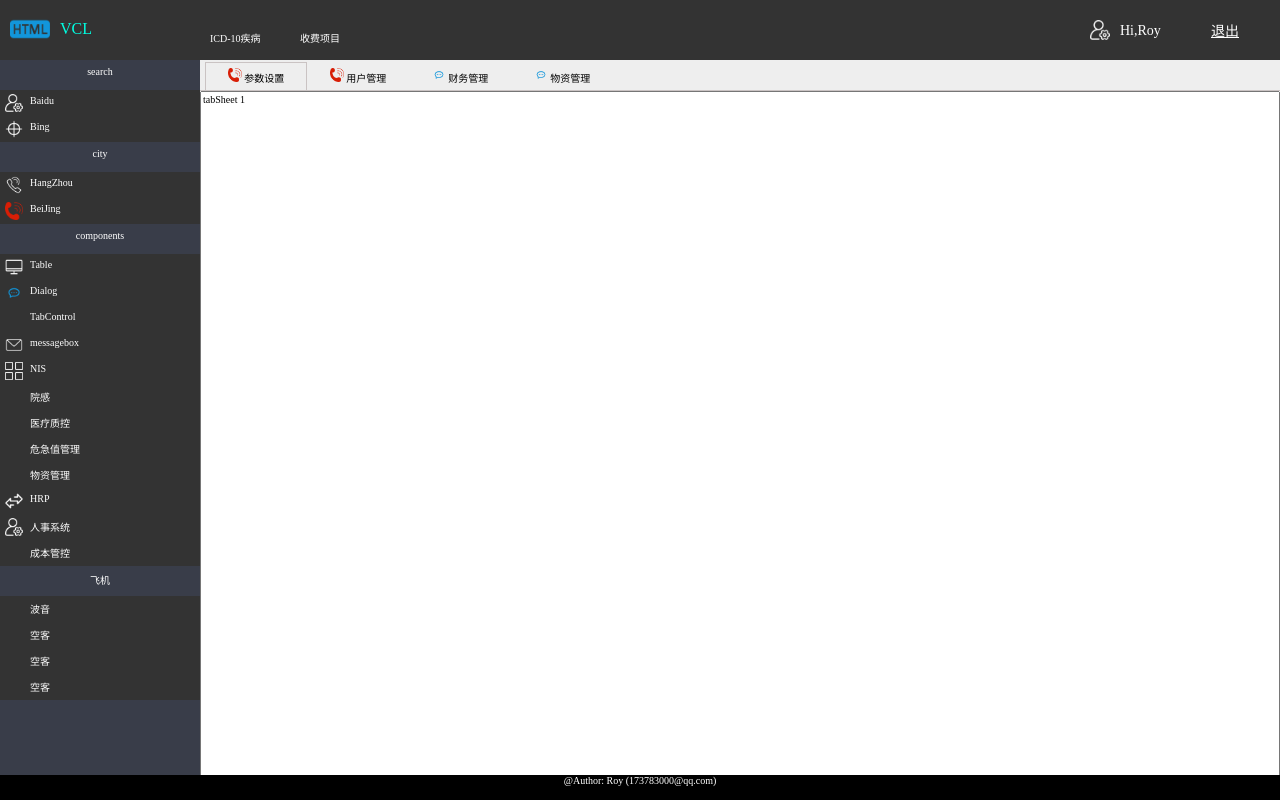
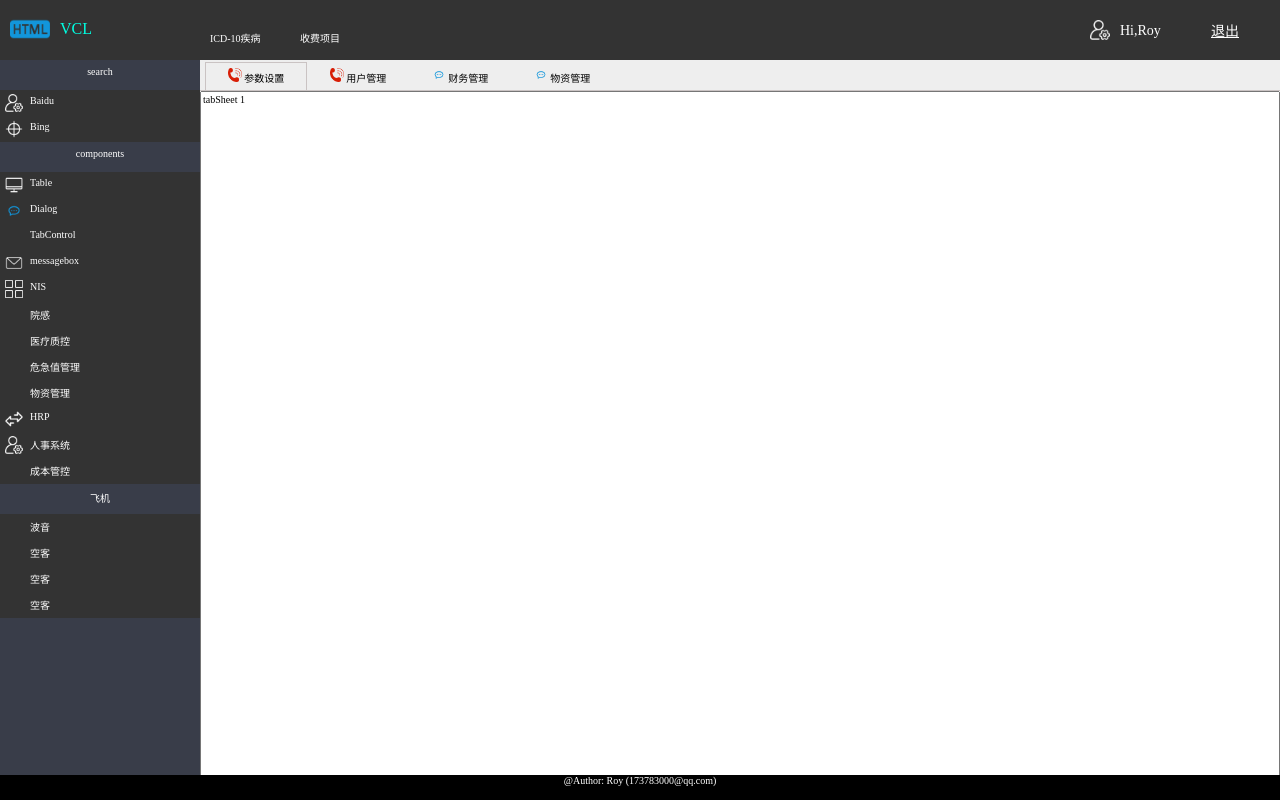
Before and after one commit to babyluoyi/HtmlVCL, a plain HTML site: page index.html in a window 1280 px wide. Drawn offline with Linux system fonts and the light colour scheme.

Commit message:
Update index.html

```diff
--- a/index.html
+++ b/index.html
@@ -144,7 +144,6 @@
             navBar.alignment = "center";
             navBar.color = "#393D49";
             navBar.items = [{"title":"search","items":[{"id":"1","caption":"Baidu","img":"img/p.png"},{"id":"2","caption":"Bing","img":"img/a.png"}]},
-                            {"title":"city","items":[{"id":"11","caption":"HangZhou","img":"img/b.png"},{"id":"22","caption":"BeiJing","img":"img/c.png"}]},
                             {"title":"components","items":[{"id":"12","caption":"Table","img":"img/d.png"},{"id":"13","caption":"Dialog","img":"img/e.png"},{"id":"14","caption":"TabControl"},
                                     {"id":"15","caption":"messagebox","img":"img/f.png"},{"id":"16","caption":"NIS","img":"img/h.png"},{"id":"17","caption":"院感"},
                                     {"id":"18","caption":"医疗质控"},{"id":"19","caption":"危急值管理"},{"id":"20","caption":"物资管理"},
@@ -180,26 +179,6 @@
                 frame.setUrl(url);
             }
             navBar.Refresh();
-            // buttons
-            // var button1 = new HtmlButton(leftPanel);
-            // button1.left = 20;
-            // button1.top = 10;
-            // button1.text = "ZH/EN"
-            // button1.imageUrl = "img/lg.png";
-            // button1.onclick = function () {
-            //     if (application.defaultLanguage == "EN") {
-            //         application.defaultLanguage = "ZH";
-            //     }
-            //     else {
-            //         application.defaultLanguage = "EN";
-            //     }
-            //     frame.setUrl("pages/method-" + application.defaultLanguage + ".html");
-            // }
-            // button1.Refresh();
 
-
-            //button1.setPopupMenu(popupMenu1);
-            //navBar.setPopupMenu(popupMenu1);
-            //a.style.zIndex
         }
     </script>
```
